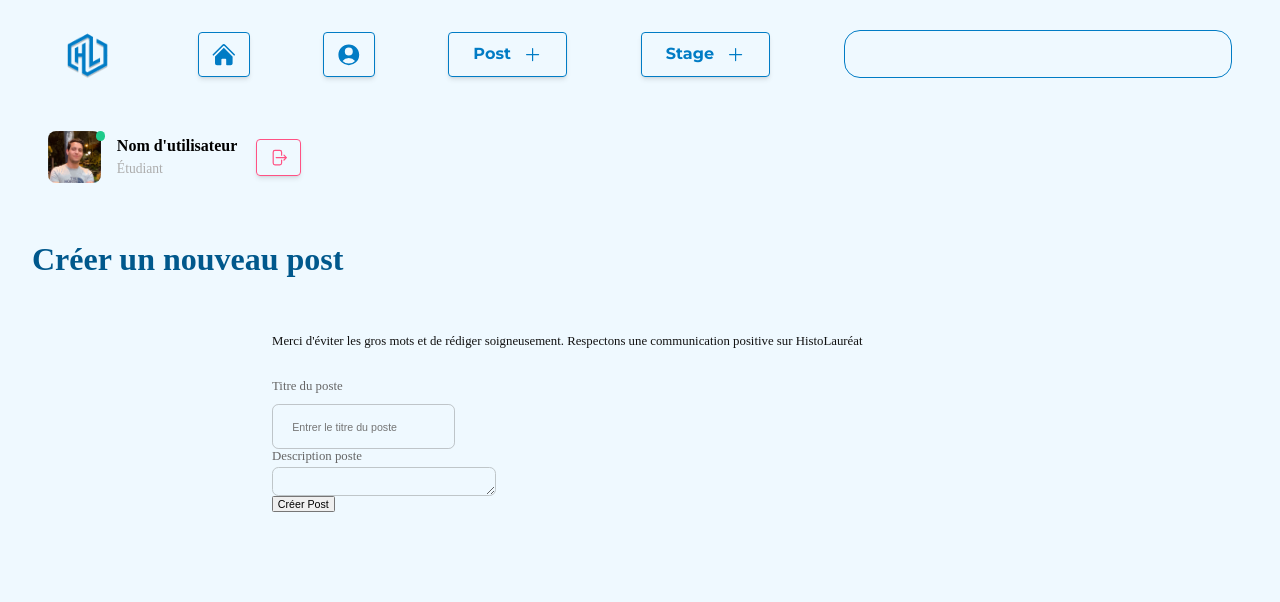
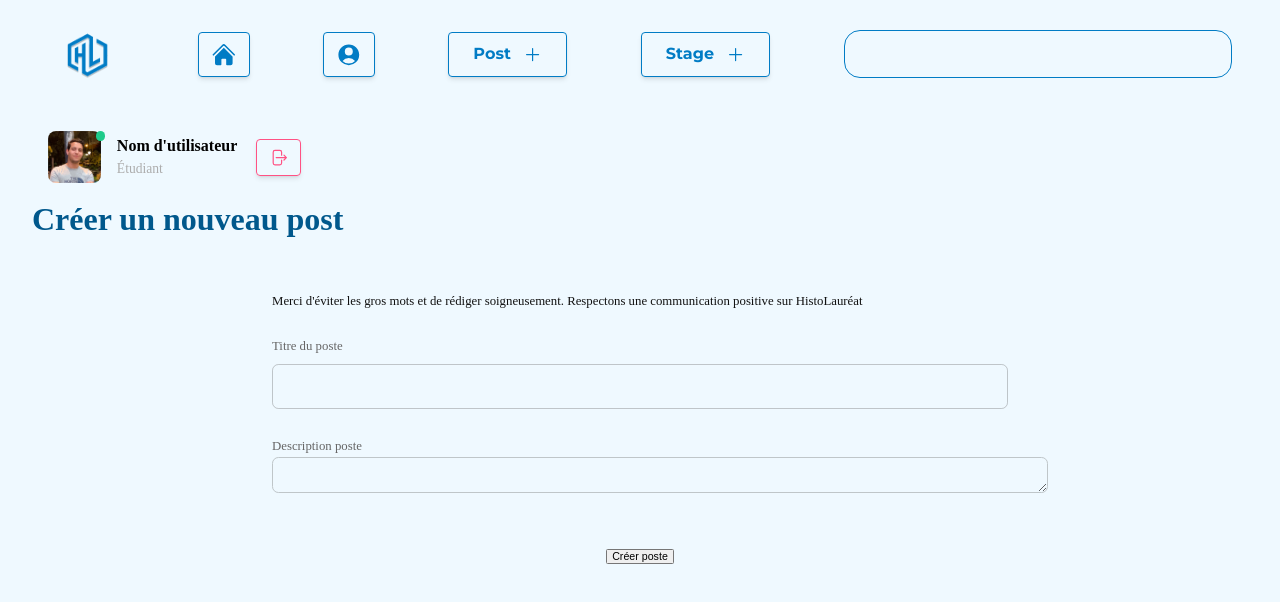
Before and after one commit to sofexbk/HistoLaureat, a React (Create React App) app in the folder client/: page /create-post in a window 1280 px wide. Shown: the top 602 px of the page. Built offline with nearby package versions, Linux system fonts and the light colour scheme; a web font is replaced by a local one; what tw-elements would draw is missing.

Commit message:
design link

```diff
--- a/client/src/App.js
+++ b/client/src/App.js
@@ -17,6 +17,7 @@ import NewPost from './pages/newPost' // Import NewPost component
 import NewStage from './pages/newStage' // Import NewStage component
 import { Navbar } from './components/Navbar'
 import CreatePost from './components/CreatePost'
+import CreateStage from './components/CreateStage'
 
 function App () {
   const { user } = useAuthContext()
@@ -42,6 +43,7 @@ function App () {
           <Route path='/landing' element={<Landing />} />
           <Route path='/mon-profile' element={<MonProfile />} />
           <Route path='/create-post' element={<CreatePost />} />
+          <Route path='/create-stage' element={<CreateStage />} />
           <Route path='/new-post' element={<NewPost/>} />
           <Route path='/new-stage' element={<NewStage />} />
         </Routes>
--- a/client/src/components/CreatePost.jsx
+++ b/client/src/components/CreatePost.jsx
@@ -5,6 +5,7 @@ import { useNavigate } from "react-router-dom";
 import { jwtDecode } from "jwt-decode";
 import { useEffect } from 'react';
 
+import { Button } from '../components/ButtonComponent'
 import * as Icons from '@heroicons/react/24/solid';
 
 
@@ -63,7 +64,7 @@ export default function CreatePost() {
     );
 
     console.log("Post Created with success",response.data);
-    Navigate('/home');
+    Navigate('/landing');
     }catch (error) {
       setError(error.response ? error.response.data : "An error occurred");
     }
@@ -76,8 +77,9 @@ export default function CreatePost() {
 
 
   return (
-
-    <div className='relative bg-aliceblue-100 w-full h-[2078px] flex flex-col items-center justify-start py-[60px] px-10 box-border gap-[40px] text-left text-[40px] text-steelblue-200 font-poppins'>
+    <>
+    <form onSubmit={handleSubmit}>
+    <div className='relative bg-aliceblue-100 w-full h-[2078px] flex flex-col items-center justify-start py-[10px] px-10 box-border gap-[40px] text-left text-[40px] text-steelblue-200 font-poppins'>
       <div className='self-stretch relative font-extrabold'>
         Créer un nouveau post
       </div>
@@ -88,7 +90,7 @@ export default function CreatePost() {
             une communication positive sur HistoLauréat{' '}
           </div>
         </div>
-        <form onSubmit={handleSubmit}>
+
         <div className='self-stretch flex flex-row items-start justify-start'>
           <div className='flex-1 flex flex-col items-start justify-start gap-[4px]'>
             <div className='self-stretch relative h-[27px]'>
@@ -99,11 +101,10 @@ export default function CreatePost() {
             <div className='self-stretch relative rounded-lg box-border h-14 overflow-hidden shrink-0 text-dimgray-300 border-[1px] border-solid border-dimgray-400'>
              <input
               type="text" name='title' id='titrePost'
-                placeholder='Entrer le titre du poste'
               onChange={handleInput}
               value={post.title}
               required
-                className='w-full h-full px-6 appearance-none bg-transparent border-none'
+              className='w-full h-full text-base px-6 appearance-none bg-transparent border-none'
              />
             </div>
           </div>
@@ -118,17 +119,16 @@ export default function CreatePost() {
             <textarea
             name ='content' id='desc' onChange={handleInput}
             value={post.content}
-              className='w-full h-auto px-6 appearance-none bg-transparent border border-solid border-[#BFC6C9] rounded-lg'
+            className='w-full h-auto px-6 text-base appearance-none bg-transparent border border-solid border-[#BFC6C9] rounded-lg'
             />
           </div>
         </div>
-        <button type="submit">Créer Post</button>
+      </div>
+      <button type="submit">Créer poste</button>
       {error && <div className="text-red-500 mt-4">{error.error}</div>}
+    </div>
     </form>
-      </div>
-
-    </div>
-
+    </>
 
 
 
--- a/client/src/components/CreateStage.jsx
+++ b/client/src/components/CreateStage.jsx
@@ -71,7 +71,7 @@ export default function CreateStage() {
     );
 
     console.log("stage Created with success",response.data);
-    //Navigate('/home');
+    Navigate('/landing');
     }catch (error) {
       setError(error.response ? error.response.data : "An error occurred");
     }
@@ -95,12 +95,13 @@ const handleInput = (e) => {
 
 
   return (
-
-    <div className='relative bg-aliceblue-100 w-full h-[2078px] flex flex-col items-center justify-start py-[60px] px-10 box-border gap-[40px] text-left text-[40px] text-steelblue-200 font-poppins'>
+    <>
+    <form onSubmit={handleSubmit}>
+    <div className='relative bg-aliceblue-100 w-full h-[2078px] flex flex-col items-center justify-start py-[10px] px-10 box-border gap-[40px] text-left text-[40px] text-steelblue-200 font-poppins'>
       <div className='self-stretch relative font-extrabold'>
         Proposer un nouveau stage
       </div>
-      <form onSubmit={handleSubmit}>
+
       <div className='w-full rounded-3xl flex flex-col items-start justify-center py-[30px] px-10 box-border gap-[38px] max-w-[1000px] text-base text-dimgray-100'>
         <div className='self-stretch flex flex-row items-start justify-start'>
           <div className='flex-1 flex flex-col items-start justify-start gap-[4px]'>
@@ -249,9 +250,9 @@ const handleInput = (e) => {
       </div>
       <button type="submit">Poster</button>
         {error && <div className="text-red-500 mt-4">{error.error}</div>}
-      </form>
     </div>
-
+    </form>
+    </>
 
 
 
```
Lines whose indentation alone changed are shown as unchanged.
